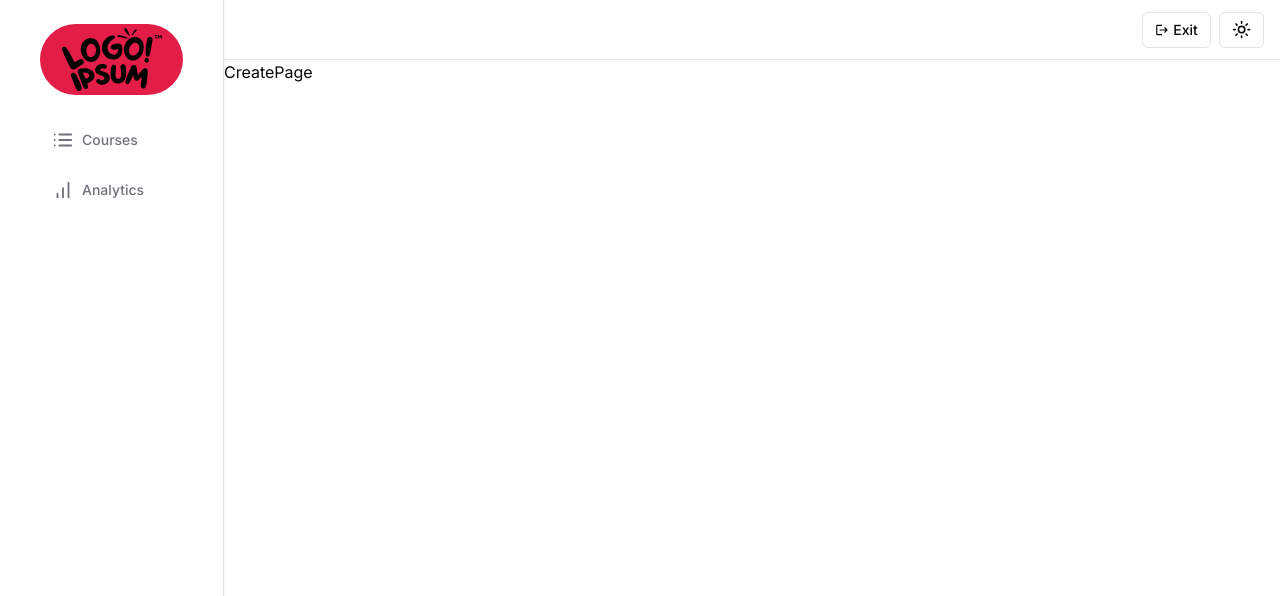
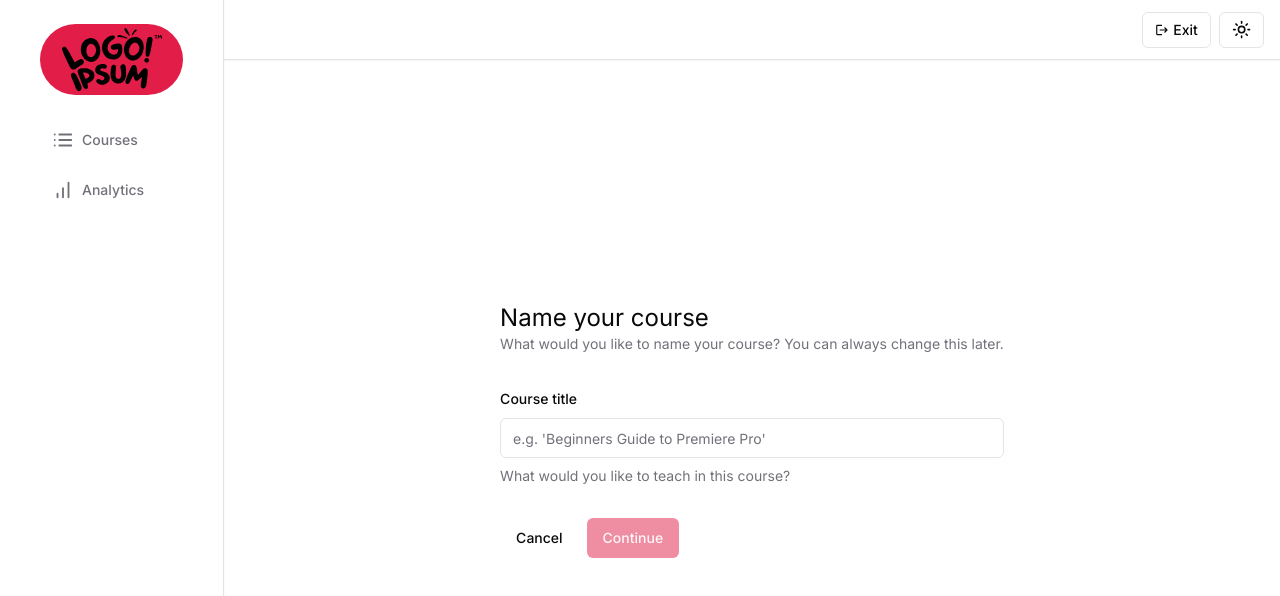
Before and after one commit to redayzarra/Athena, a Next.js app: page /teacher/create in a window 1280 px wide. Shown: the top 596 px of the page. Built offline with nearby package versions, Linux system fonts and the light colour scheme.

Commit message:
Building form using Shadcn-UI components, gorgeous

```diff
--- a/app/(dashboard)/(routes)/teacher/create/page.tsx
+++ b/app/(dashboard)/(routes)/teacher/create/page.tsx
@@ -1,11 +1,12 @@
 "use client";
 
-import React from "react";
 import * as z from "zod";
 import axios from "axios";
 import { zodResolver } from "@hookform/resolvers/zod";
 import { useForm } from "react-hook-form";
 import { useRouter } from "next/navigation";
+import Link from "next/link";
+import toast from "react-hot-toast";
 
 import {
   Form,
@@ -14,18 +15,79 @@
   FormField,
   FormLabel,
   FormMessage,
+  FormItem,
 } from "@/components/ui/form";
 import { Button } from "@/components/ui/button";
 import { Input } from "@/components/ui/input";
 
 const formSchema = z.object({
   title: z.string().min(1, {
-    message: "Title is required.",
+    message: "Title is required",
   }),
 });
 
 const CreatePage = () => {
-  return <div>CreatePage</div>;
+  const router = useRouter();
+  const form = useForm<z.infer<typeof formSchema>>({
+    resolver: zodResolver(formSchema),
+    defaultValues: {
+      title: "",
+    },
+  });
+
+  const { isSubmitting, isValid } = form.formState;
+
+  const onSubmit = async (values: z.infer<typeof formSchema>) => {
+    console.log(values)
+  };
+
+  return (
+    <div className="max-w-5xl mx-auto flex md:items-center md:justify-center h-full p-6">
+      <div>
+        <h1 className="text-2xl">Name your course</h1>
+        <p className="text-sm text-muted-foreground">
+          What would you like to name your course? You can always change this later.
+        </p>
+        <Form {...form}>
+          <form
+            onSubmit={form.handleSubmit(onSubmit)}
+            className="space-y-8 mt-8"
+          >
+            <FormField
+              control={form.control}
+              name="title"
+              render={({ field }) => (
+                <FormItem>
+                  <FormLabel>Course title</FormLabel>
+                  <FormControl>
+                    <Input
+                      disabled={isSubmitting}
+                      placeholder="e.g. 'Beginners Guide to Premiere Pro'"
+                      {...field}
+                    />
+                  </FormControl>
+                  <FormDescription>
+                    What would you like to teach in this course?
+                  </FormDescription>
+                  <FormMessage />
+                </FormItem>
+              )}
+            />
+            <div className="flex items-center gap-x-2">
+              <Link href="/">
+                <Button type="button" variant="ghost">
+                  Cancel
+                </Button>
+              </Link>
+              <Button type="submit" disabled={!isValid || isSubmitting}>
+                Continue
+              </Button>
+            </div>
+          </form>
+        </Form>
+      </div>
+    </div>
+  );
 };
 
 export default CreatePage;
--- a/app/(dashboard)/_components/SideBarItem.tsx
+++ b/app/(dashboard)/_components/SideBarItem.tsx
@@ -29,7 +29,7 @@
       onClick={onClick}
       type="button"
       className={cn(
-        "flex items-center gap-x-2 mx-4 mb-2 rounded-lg text-muted-foreground text-sm font-[500] pl-9 transition-all hover:text-foreground/75 hover:bg-foreground/10",
+        "flex items-center gap-x-2 mx-4 mb-2 rounded-lg text-muted-foreground text-sm font-[500] pl-9 transition-all hover:text-foreground hover:bg-foreground/10",
         isActive &&
           "text-background bg-foreground hover:text-background hover:bg-foreground"
       )}
--- a/package.json
+++ b/package.json
@@ -25,6 +25,7 @@
     "react": "^18",
     "react-dom": "^18",
     "react-hook-form": "^7.48.2",
+    "react-hot-toast": "^2.4.1",
     "react-icons": "^4.11.0",
     "tailwind-merge": "^1.14.0",
     "tailwindcss-animate": "^1.0.7",
```
Also changed, not shown: 1 other file (tests, documents, lock files or other folders).
